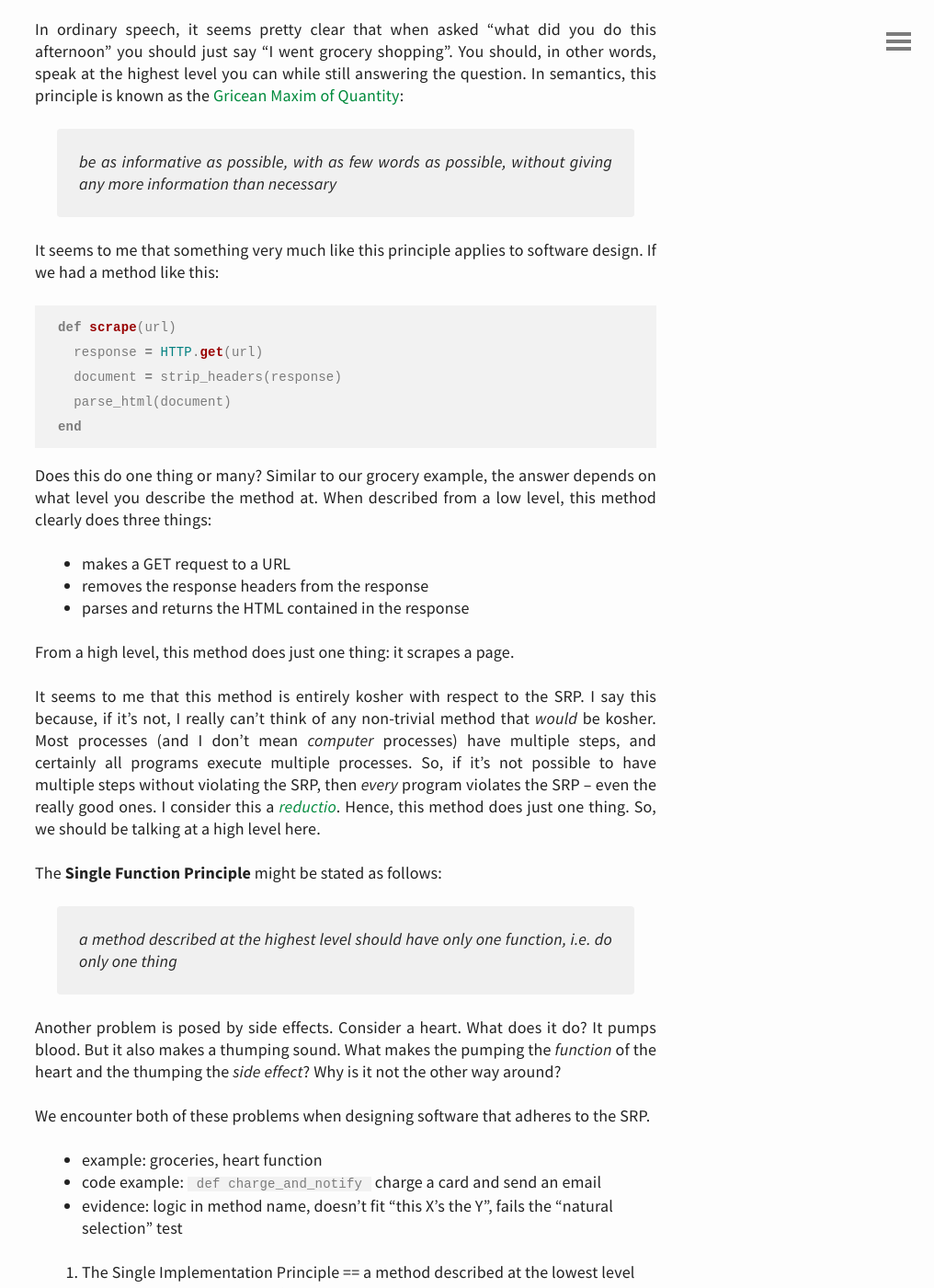
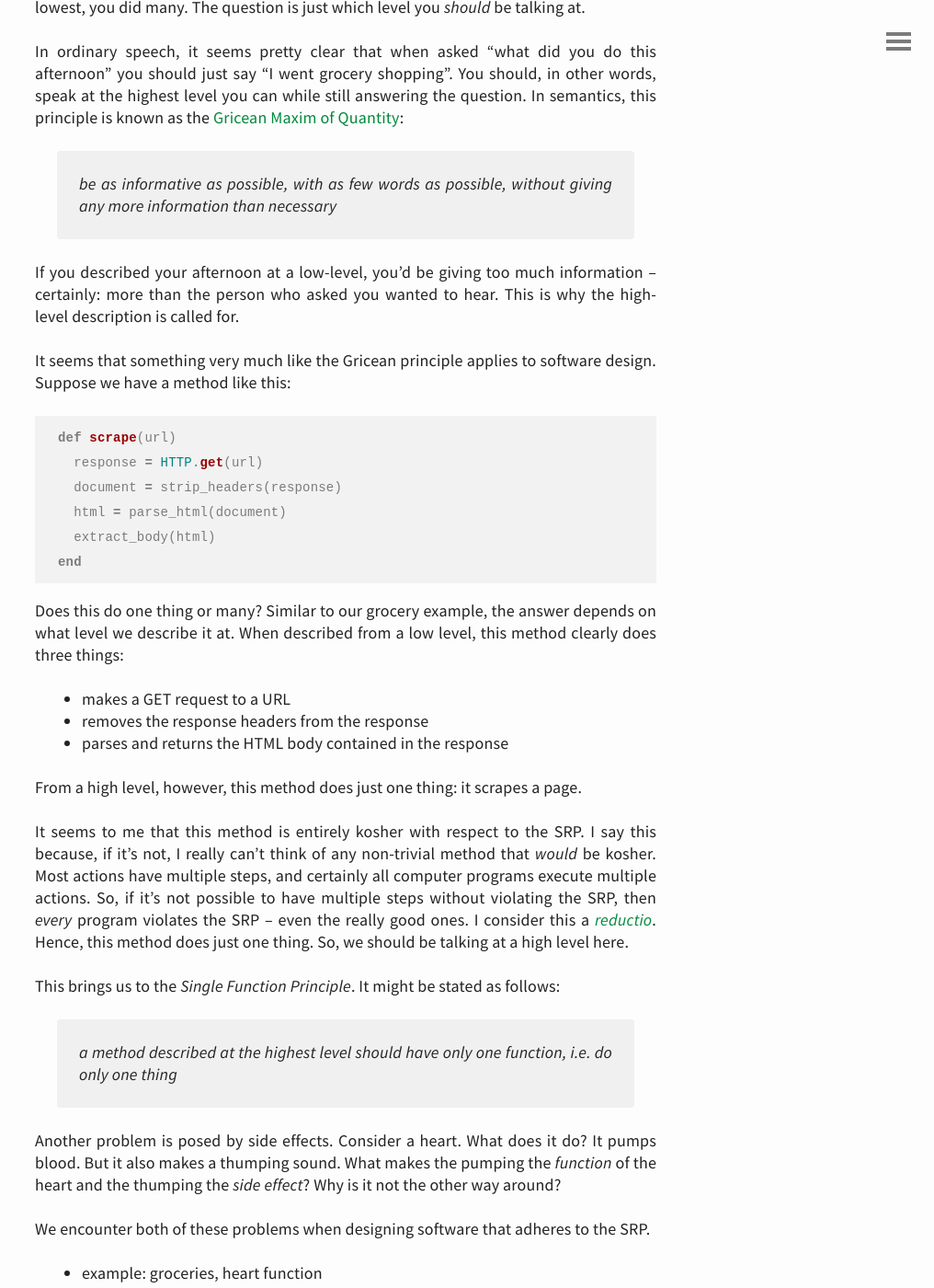
Before and after one commit to davidlaprade/davidlaprade.github.io, a Jekyll site: the page built from _posts/2017-8-7-the-single-responsibility-principle-part-2.md, in a window 1280 px wide and 1400 px high, scrolled down 2046 px. Shown: the whole window at 92% size, without its empty margins (264-1280 px from the left). Built offline with Jekyll 4.4.1, drawn with Linux system fonts in a browser that asks for light colours; comment, search, counter and statistics services are not loaded; some of the changed text lies outside the part shown.

Commit message:
Update drafts of single responsibility II post

```diff
--- a/_posts/2017-8-7-the-single-responsibility-principle-part-2.md
+++ b/_posts/2017-8-7-the-single-responsibility-principle-part-2.md
@@ -77,14 +77,15 @@ Suppose I ask you what you did this afternoon. You might say that
 you did just one thing: you went grocery shopping. You could also honestly
 say that you did many things:
 
-* you looked through circulars
+* you looked through circulars to find foods on sale
 * you decided what meals to have for the week
-* you went through your pantry to find out what foods you had
-* you wrote some foods down on a list
+* you went through your pantry to find out what foods you needed for those meals
+* you wrote those foods down on a list
 * you drove to the market
 * you picked up a cart
 * you put the foods on your list into your cart
-* etc...
+* you checked out
+* ...
 
 You get the idea. Speaking at the highest level, you did one thing. Speaking at
 the lowest, you did many. The question is just which level you *should* be
@@ -99,41 +100,45 @@ Quantity](https://www.sas.upenn.edu/~haroldfs/dravling/grice.html):
 > be as informative as possible, with as few words as possible, without giving
 > any more information than necessary
 
-It seems to me that something very much like this principle applies to software
-design. If we had a method like this:
+If you described your afternoon at a low-level, you'd be giving too much
+information -- certainly: more than the person who asked you wanted to hear.
+This is why the high-level description is called for.
+
+It seems that something very much like the Gricean principle applies to software
+design. Suppose we have a method like this:
 
 {% highlight ruby %}
 def scrape(url)
   response = HTTP.get(url)
   document = strip_headers(response)
-  parse_html(document)
+  html = parse_html(document)
+  extract_body(html)
 end
 {% endhighlight %}
 
 Does this do one thing or many? Similar to our grocery example, the answer
-depends on what level you describe the method at. When described from a low
+depends on what level we describe it at. When described from a low
 level, this method clearly does three things:
 
 * makes a GET request to a URL
 * removes the response headers from the response
-* parses and returns the HTML contained in the response
+* parses and returns the HTML body contained in the response
 
-From a high level, this method does just one thing: it scrapes a page.
+From a high level, however, this method does just one thing: it scrapes a page.
 
 It seems to me that this method is entirely kosher with respect to the SRP. I
 say this because, if it's not, I really can't think of any non-trivial method
-that _would_ be kosher. Most processes (and I don't mean _computer_ processes)
-have multiple steps, and certainly all programs execute multiple processes. So,
-if it's not possible to have multiple steps without violating the SRP, then
-_every_ program violates the SRP -- even the really good ones. I consider this a
+that _would_ be kosher. Most actions have multiple steps, and certainly all
+computer programs execute multiple actions. So, if it's not possible to have
+multiple steps without violating the SRP, then _every_ program violates the SRP
+-- even the really good ones. I consider this a
 [_reductio_](https://en.wikipedia.org/wiki/Reductio_ad_absurdum). Hence, this
 method does just one thing. So, we should be talking at a high level here.
 
-The __Single Function Principle__ might be stated as follows:
+This brings us to the _Single Function Principle_. It might be stated as follows:
 
 > a method described at the highest level should have only one function, i.e. do
 > only one thing
-
 
 Another problem is posed by side effects. Consider a heart. What does it do?
 It pumps blood. But it also makes a thumping sound.  What makes the
@@ -143,18 +148,25 @@ it not the other way around?
 We encounter both of these problems when designing software that adheres to the
 SRP.
 
-
   * example: groceries, heart function
   * code example: `def charge_and_notify` charge a card and send an email
   * evidence: logic in method name, doesn't fit "this X's the Y", fails the
     "natural selection" test
 
+1.1 The Single Owner Principle
+* this is what Bob Martin has in mind
+* code should be owned by just one business position, as far as possible
+
 2. The Single Implementation Principle
   == a method described at the lowest level should implement only one function
   * example: architect suburb, God method
+  * carve nature at its joints: brangelina, action version ??
   * code example: wedding attendees
+  * another code example: https://github.com/ascensionpress/harvey/blob/6e3cb10cbb4c6b178f9f1c484f23ad00bb0aafdd/app/controllers/api/v1/users_controller.rb#L6-L32
   * evidence: (assuming 80 char lines) methods > 5 lines, classes > 100 lines,
-              use of local variables
+              use of local variables, passing non-trivial blocks to enumerators,
+              unwrapped "data" (strings, numbers, etc) in code,
+              "regions" of code demarcated by empty lines within methods
 
 3. The Single Use Principle
   == a method should be used in only one way
```
Also changed, not shown: other parts of _posts/2017-8-7-the-single-responsibility-principle-part-2.md (+2 -2 lines), _drafts/single_responsibility_part_2.md (+17 -16 lines), _posts/2016-5-7-the-single-responsibility-principle-part-1.md (+1 -1 lines).
